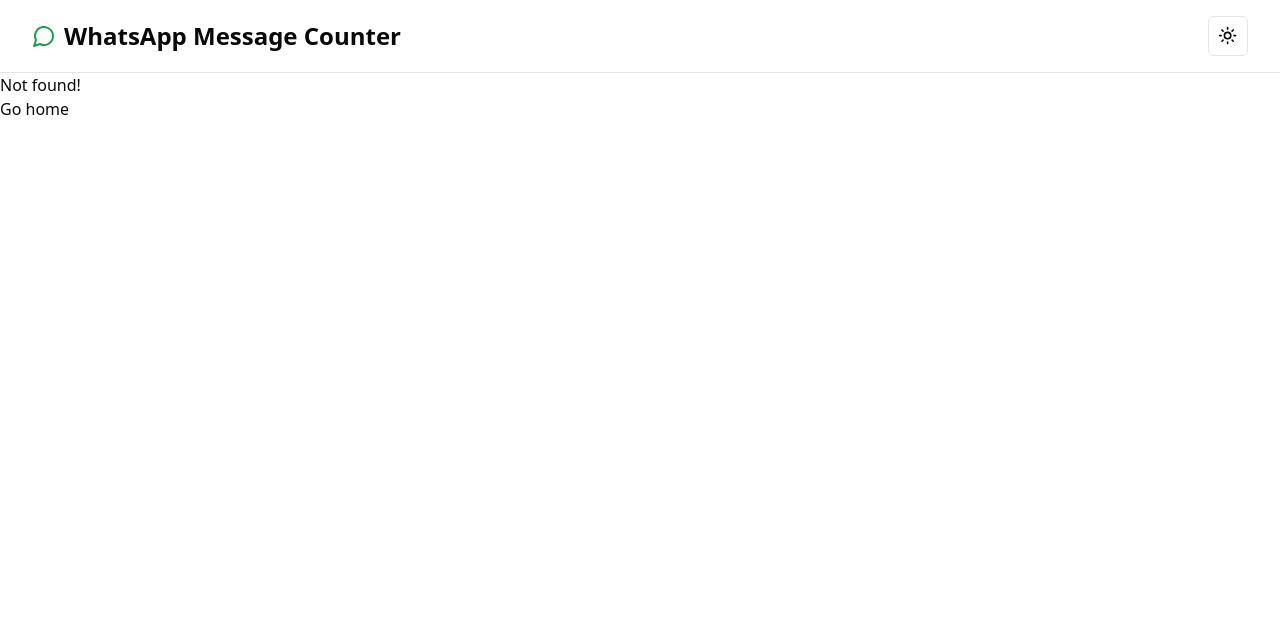
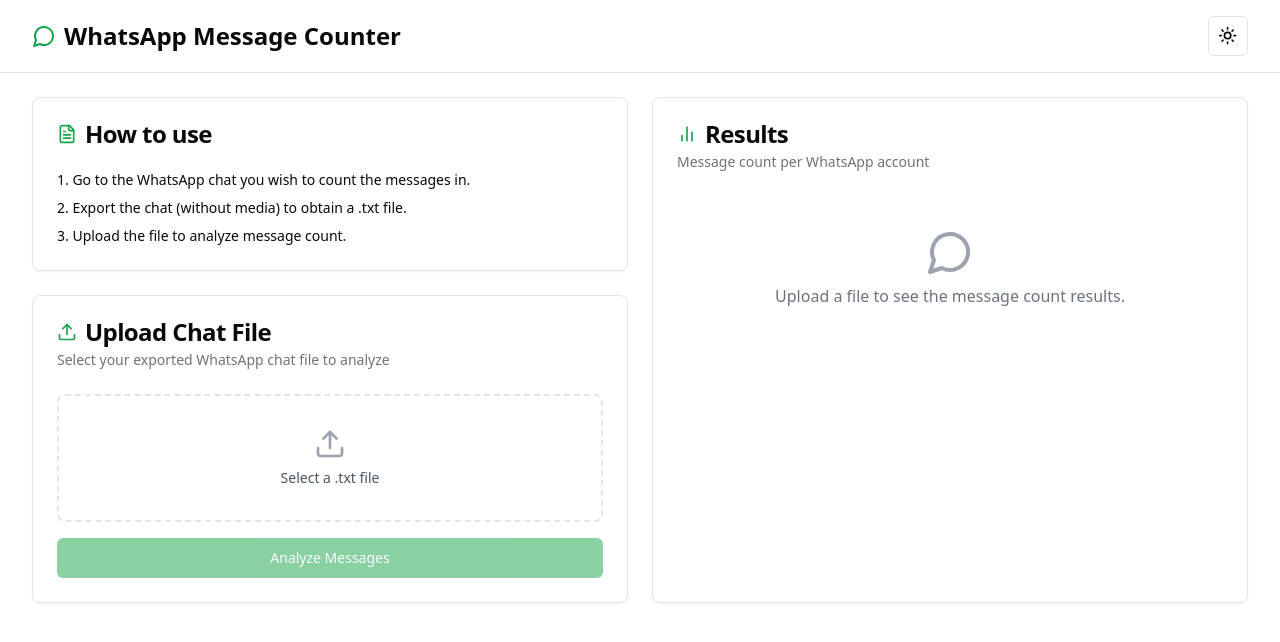
Before and after one commit to Kyziq/whatsapp-message-counter, a React app: page /whatsapp-message-counter/ in a window 1280 px wide. Before the commit this address had no page. Shown: the top 642 px of the page. Built offline with nearby package versions, Linux system fonts and the light colour scheme; the HTML template or start-up script is replaced by a standard one.

Commit message:
config: add basepath

```diff
--- a/src/App.tsx
+++ b/src/App.tsx
@@ -4,12 +4,12 @@ import { routeTree } from './routeTree.gen';
 // Set up a Router instance
 const router = createRouter({
   routeTree,
+  basepath: '/whatsapp-message-counter',
   defaultPreload: 'intent',
   defaultNotFoundComponent: () => {
     return (
       <div>
         <p>Not found!</p>
-        <Link to="/">Go home</Link>
       </div>
     );
   },
```
